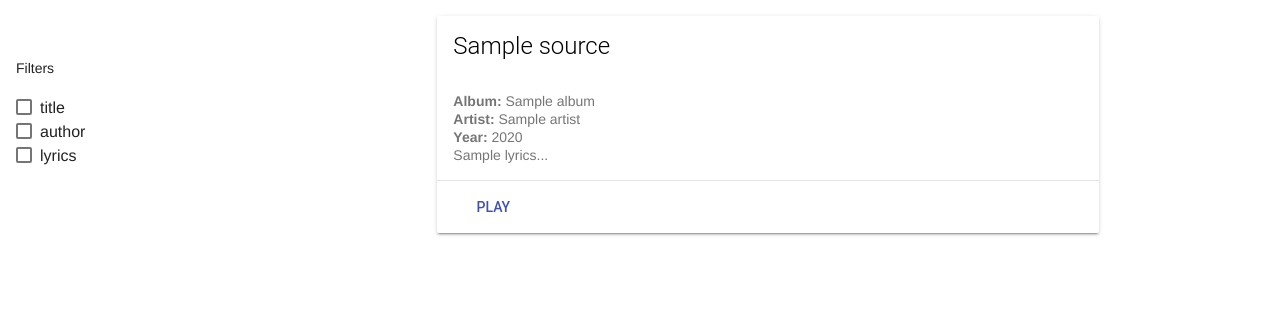
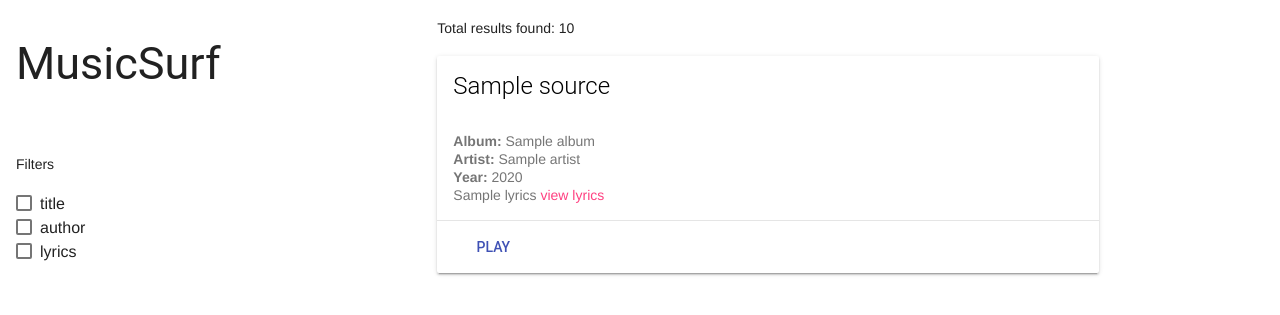
Before and after one commit to electron0zero/MusicSurf, a Flask app: template musicsurf/templates/index.html in a window 1280 px wide. Shown: the top 315 px of the page. Run offline with Flask 2, Linux system fonts and the light colour scheme; the template is opened without the code that fills it: values that come from a table or form of the project are taken from there, most other values are stand-ins (such as "Sample title", 1, 10 or a date in 2020).

Commit message:
wip - render results in cards

```diff
--- a/musicsurf/templates/index.html
+++ b/musicsurf/templates/index.html
@@ -4,7 +4,10 @@
 {% endblock %}
 {% block body %}
     <div class="mdl-grid">
+
+    <!-- Form sectoin -->
       <div class="mdl-cell mdl-cell--4-col">
+          <h2>MusicSurf</h2>
           <form action = "http://127.0.0.1:2000/" class="form-pos" method = post>
               {{ form.hidden_tag() }}
               <div class="mdl-textfield mdl-js-textfield mdl-textfield--floating-label">
@@ -16,8 +19,6 @@
                     {% endif %}
                     <!-- {{ field.label }}{{ field }} -->
                 {% endfor %}
-
-
               </div>
                <br/>
               <p>Filters</p>
@@ -29,30 +30,24 @@
                     </label>
                   {% endif %}
               {% endfor %}
-
-
-              <!-- <label class="mdl-checkbox mdl-js-checkbox mdl-js-ripple-effect" for="checkbox-1">
-              <input type="checkbox" id="checkbox-1" class="mdl-checkbox__input" name="title">
-              <span class="mdl-checkbox__label">Title</span>
-            </label>
-             <label class="mdl-checkbox mdl-js-checkbox mdl-js-ripple-effect" for="checkbox-2">
-              <input type="checkbox" id="checkbox-2" class="mdl-checkbox__input">
-              <span class="mdl-checkbox__label">Album</span>
-            </label>
-            <label class="mdl-checkbox mdl-js-checkbox mdl-js-ripple-effect" for="checkbox-3">
-              <input type="checkbox" id="checkbox-3" class="mdl-checkbox__input">
-              <span class="mdl-checkbox__label">Singer</span>
-            </label>
-            <label class="mdl-checkbox mdl-js-checkbox mdl-js-ripple-effect" for="checkbox-4">
-              <input type="checkbox" id="checkbox-4" class="mdl-checkbox__input">
-              <span class="mdl-checkbox__label">Lyrics</span>
-            </label> -->
           </form>
       </div>
 
+      <!-- results section -->
       <div class="mdl-cell mdl-cell--8-col">
           <div class="results">
+
+            <!--check if results are returned else nothing will happen-->
             {% if results %}
+                <!-- check if given item is found or not -->
+                {% if results['hits']['total'] == 0 %}
+                    <h3 style="color:grey;"> No results found! </h3>
+                {% endif %}
+                <!--else render results-->
+                {% if results['hits']['total'] > 0 %}
+                    <p>Total results found: {{ results['hits']['total'] }}</p>
+
+                    <!--iterate through dictionary to render each result in mdl-card-->
                     {% for i in results['hits']['hits'] %}
                         <div class="mdl-card mdl-shadow--2dp" style="width: 80%;">
                             <div class="mdl-card__title">
@@ -62,9 +57,18 @@
                                 <b>Album:</b> {{ i['_source']['album'] }}<br>
                                 <b>Artist:</b> {{ i['_source']['artist'] }}<br>
                                 <b>Year:</b> {{ i['_source']['year'] }}<br>
-                            {{ i['_source']['lyrics'][0:200] }}...
+                                {% if  i['_source']['lyrics'] != '' %}
+                                    {{ i['_source']['lyrics'][0:200] }}
+                                    <div id="lyricsFull_{{ i['_id'] }}" style="display:none">
+                                        <!--show first few lines of lyrics-->
+                                        {{ i['_source']['lyrics'][200:] }}
+                                    </div>
+                                    <!--INCOMPLETE - show full lyrics by expending the card-->
+                                    <a id="lyricsFullButton_{{ i['_id'] }}" onclick=""> view lyrics</a>
+                                {% endif %}
 
                             </div>
+                            <!--play song button. need to link it to music player-->
                             <div class="mdl-card__actions mdl-card--border">
                                 <a class="mdl-button mdl-button--colored mdl-js-button mdl-js-ripple-effect" href="{{ i['_source']['path'] }}">
                                 Play
@@ -73,8 +77,10 @@
                         </div><br>
                     {% endfor %}
                 {% endif %}
-        </div>
+            {% endif %}
         </div>
       </div>
 
+    </div>
+
 {% endblock %}
```
Lines whose indentation alone changed are shown as unchanged.
